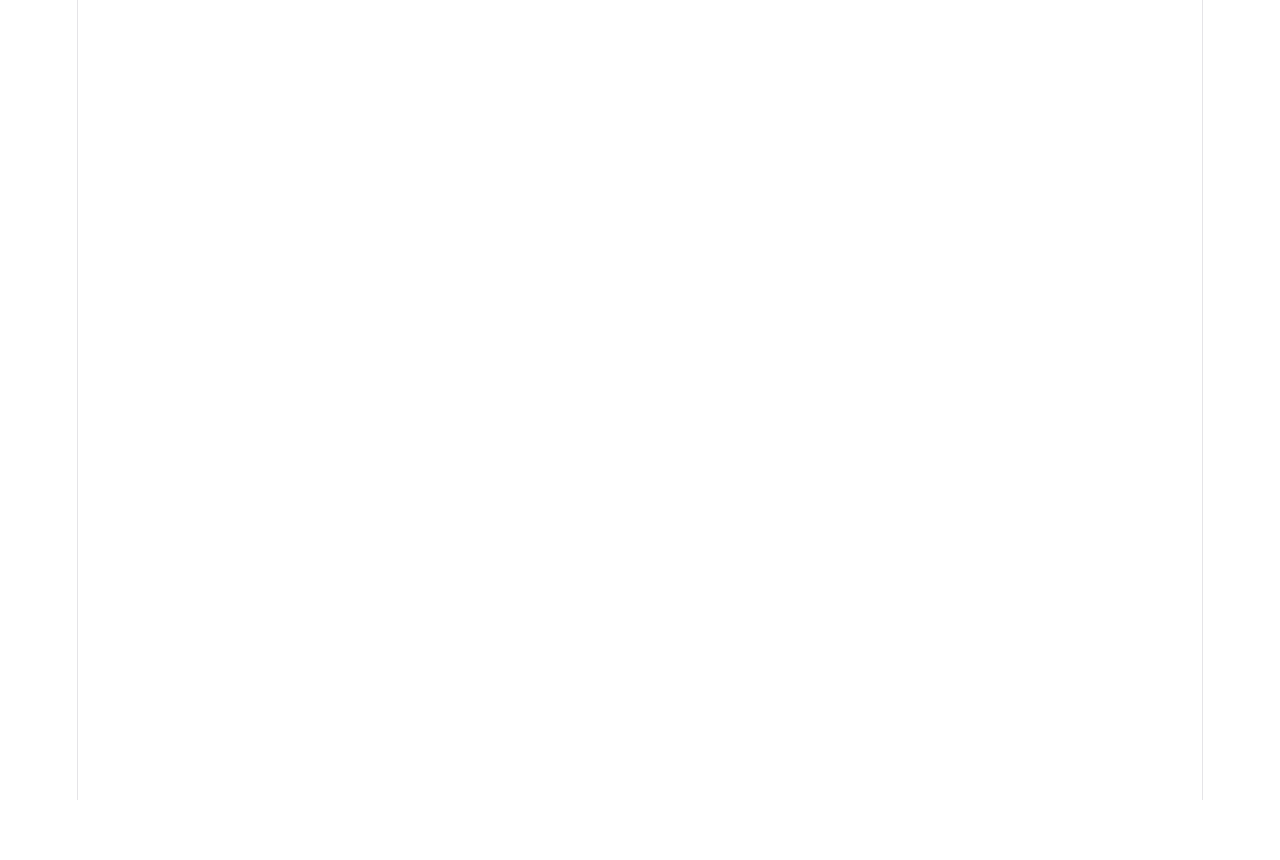
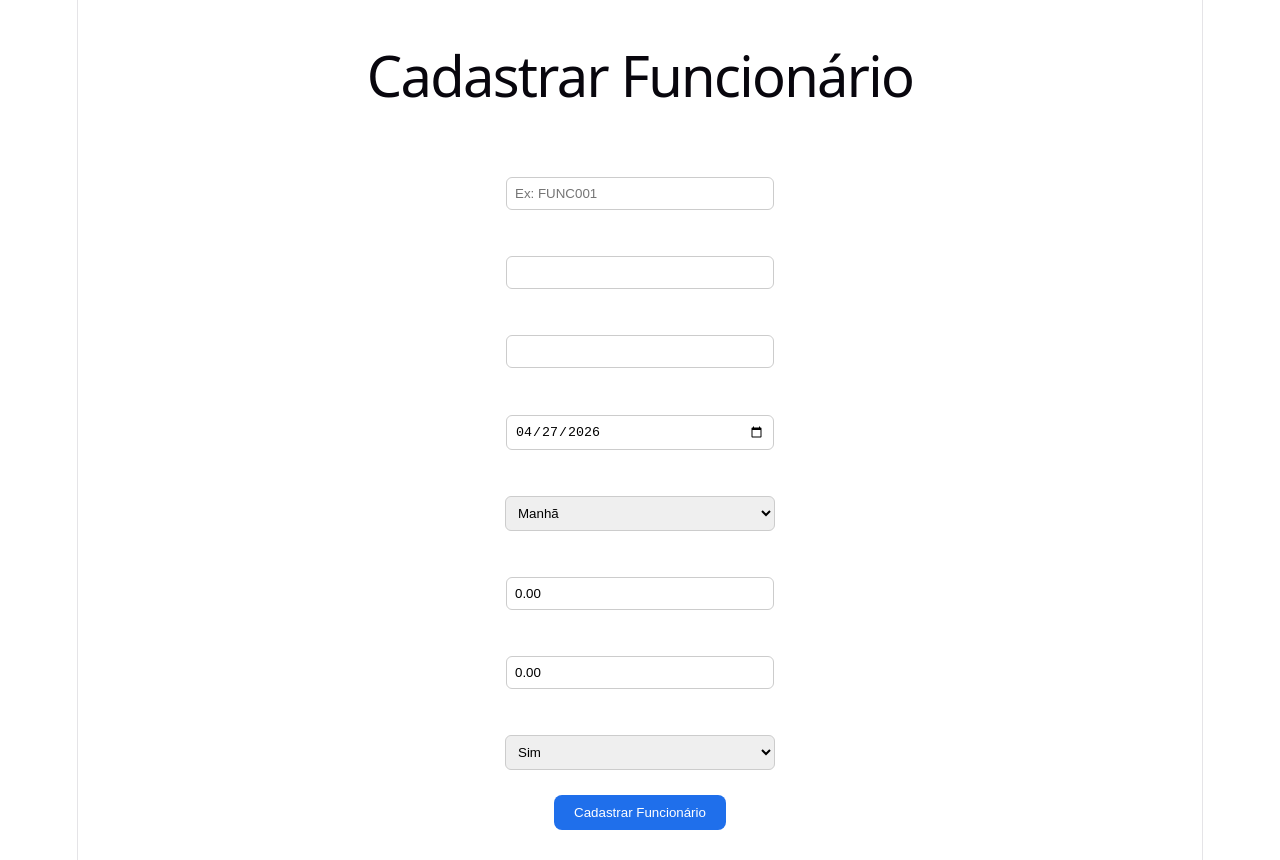
Before and after one commit to KaueFSS/IBMECJr-Projeto, a React (Vite) app in the folder sistema_estoque/front-end/: page /funcionarios/novo in a window 1280 px wide. Before the commit this address had no page. Before the commit the page ends 800 px from the top, so only its background shows below. Built offline with nearby package versions, Linux system fonts and the light colour scheme.

Commit message:
Despesa, funcionario, cadastrocliente / Correção de bug

```diff
--- a/sistema_estoque/front-end/src/App.jsx
+++ b/sistema_estoque/front-end/src/App.jsx
@@ -13,6 +13,8 @@ import ItensCompra from "./pages/itensCompra";
 import Despesas from "./pages/despesas";
 import ItensVenda from "./pages/itensvenda";
 import CadastrarCliente from "./pages/cadastrarcliente";
+import CadastrarFuncionario from "./pages/cadastrarfuncionario";
+import CadastrarDespesa from "./pages/cadastrardespesa";
 
 function App() {
   return (
@@ -32,6 +34,8 @@ function App() {
         <Route path="/despesas" element={<Despesas />} />
         <Route path="/itens-venda" element={<ItensVenda />} />
         <Route path="/clientes/novo" element={<CadastrarCliente/>} />
+        <Route path="/funcionarios/novo" element={<CadastrarFuncionario/>} />
+        <Route path="/despesas/novo" element={<CadastrarDespesa/>} />
       </Routes>
     </BrowserRouter>
   );
--- /dev/null
+++ b/sistema_estoque/front-end/src/components/Paginacao.jsx
@@ -0,0 +1,29 @@
+function Paginacao({ paginaAtual, totalPaginas, onMudarPagina }) {
+  if (!totalPaginas || totalPaginas <= 1) return null;
+
+  return (
+    <div style={{ display: "flex", gap: "8px", marginTop: "20px", alignItems: "center" }}>
+      <button
+        onClick={() => onMudarPagina(paginaAtual - 1)}
+        disabled={paginaAtual === 1}
+        style={{ padding: "6px 12px", cursor: "pointer" }}
+      >
+        Anterior
+      </button>
+
+      <span style={{ color: "white" }}>
+        Página {paginaAtual} de {totalPaginas}
+      </span>
+
+      <button
+        onClick={() => onMudarPagina(paginaAtual + 1)}
+        disabled={paginaAtual === totalPaginas}
+        style={{ padding: "6px 12px", cursor: "pointer" }}
+      >
+        Próxima
+      </button>
+    </div>
+  );
+}
+
+export default Paginacao;
--- a/sistema_estoque/front-end/src/pages/cadastrarcliente.jsx
+++ b/sistema_estoque/front-end/src/pages/cadastrarcliente.jsx
@@ -60,9 +60,7 @@ function CadastrarCliente() {
         saldo_fiado: "0.00",
       });
     } catch (error) {
-      console.error("Erro ao cadastrar cliente:", error);
-      console.error("Resposta da API:", error.response?.data);
-
+      console.error(error.response?.data);
       setErro("Erro ao cadastrar cliente. Verifique os campos.");
       setMensagem("");
     }
--- /dev/null
+++ b/sistema_estoque/front-end/src/pages/cadastrardespesa.jsx
@@ -0,0 +1,138 @@
+import { useState } from "react";
+import FormInput from "../components/FormInput";
+import FormSelect from "../components/FormSelect";
+import BotaoSalvar from "../components/BotaoSalvar";
+import MensagemErro from "../components/MensagemErro";
+import MensagemSucesso from "../components/MensagemSucesso";
+import { criarDado } from "../services/crudService";
+
+function CadastrarDespesa() {
+  const hoje = new Date().toISOString().split("T")[0];
+
+  const [form, setForm] = useState({
+    id_despesa: "",
+    funcionario: "",
+    compra: "",
+    data: hoje,
+    categoria: "",
+    descricao: "",
+    valor: "0.00",
+    recorrente: "false",
+  });
+
+  const [mensagem, setMensagem] = useState("");
+  const [erro, setErro] = useState("");
+
+  function handleChange(e) {
+    const { name, value } = e.target;
+    setForm((prev) => ({ ...prev, [name]: value }));
+  }
+
+  async function handleSubmit(e) {
+    e.preventDefault();
+    setErro("");
+
+    const payload = {
+      ...form,
+      recorrente: form.recorrente === "true",
+      compra: form.compra || null,
+    };
+
+    try {
+      await criarDado("/despesas/", payload);
+      setMensagem("Despesa cadastrada com sucesso!");
+      setForm({ id_despesa: "", funcionario: "", compra: "", data: hoje, categoria: "", descricao: "", valor: "0.00", recorrente: "false" });
+    } catch {
+      setErro("Erro ao cadastrar despesa. Verifique os campos.");
+      setMensagem("");
+    }
+  }
+
+  return (
+    <div style={{ color: "white", padding: "30px" }}>
+      <h1>Cadastrar Despesa</h1>
+      <p>Formulário para cadastrar uma nova despesa.</p>
+
+      <MensagemSucesso mensagem={mensagem} />
+      <MensagemErro mensagem={erro} />
+
+      <form onSubmit={handleSubmit}>
+        <FormInput
+          label="ID da Despesa"
+          name="id_despesa"
+          value={form.id_despesa}
+          onChange={handleChange}
+          required={true}
+          placeholder="Ex: DESP001"
+        />
+
+        <FormInput
+          label="ID do Funcionário Responsável"
+          name="funcionario"
+          value={form.funcionario}
+          onChange={handleChange}
+          required={true}
+          placeholder="Ex: FUNC001"
+        />
+
+        <FormInput
+          label="ID da Compra Vinculada (opcional)"
+          name="compra"
+          value={form.compra}
+          onChange={handleChange}
+          placeholder="Deixe em branco se não houver"
+        />
+
+        <FormInput
+          label="Data"
+          name="data"
+          type="date"
+          value={form.data}
+          onChange={handleChange}
+          required={true}
+        />
+
+        <FormInput
+          label="Categoria"
+          name="categoria"
+          value={form.categoria}
+          onChange={handleChange}
+          required={true}
+          placeholder="Ex: Aluguel, Luz, Água..."
+        />
+
+        <FormInput
+          label="Descrição"
+          name="descricao"
+          value={form.descricao}
+          onChange={handleChange}
+          placeholder="Descrição adicional (opcional)"
+        />
+
+        <FormInput
+          label="Valor (R$)"
+          name="valor"
+          type="number"
+          value={form.valor}
+          onChange={handleChange}
+          required={true}
+        />
+
+        <FormSelect
+          label="Recorrente?"
+          name="recorrente"
+          value={form.recorrente}
+          onChange={handleChange}
+          options={[
+            { value: "false", label: "Não" },
+            { value: "true", label: "Sim" },
+          ]}
+        />
+
+        <BotaoSalvar texto="Cadastrar Despesa" />
+      </form>
+    </div>
+  );
+}
+
+export default CadastrarDespesa;
--- /dev/null
+++ b/sistema_estoque/front-end/src/pages/cadastrarfuncionario.jsx
@@ -0,0 +1,137 @@
+import { useState } from "react";
+import FormInput from "../components/FormInput";
+import FormSelect from "../components/FormSelect";
+import BotaoSalvar from "../components/BotaoSalvar";
+import MensagemErro from "../components/MensagemErro";
+import MensagemSucesso from "../components/MensagemSucesso";
+import { criarDado } from "../services/crudService";
+
+const estadoInicial = {
+  id_funcionario: "",
+  nome: "",
+  cargo: "",
+  data_admissao: new Date().toISOString().split("T")[0],
+  turno: "Manhã",
+  salario: "0.00",
+  horas_semanais: "0.00",
+  ativo: "true",
+};
+
+function CadastrarFuncionario() {
+  const [funcionario, setFuncionario] = useState(estadoInicial);
+  const [mensagem, setMensagem] = useState("");
+  const [erro, setErro] = useState("");
+
+  function handleChange(e) {
+    setFuncionario({ ...funcionario, [e.target.name]: e.target.value });
+  }
+
+  async function handleSubmit(e) {
+    e.preventDefault();
+
+    try {
+      await criarDado("/funcionarios/", {
+        ...funcionario,
+        ativo: funcionario.ativo === "true",
+      });
+
+      setMensagem("Funcionário cadastrado com sucesso!");
+      setErro("");
+      setFuncionario(estadoInicial);
+    } catch (err) {
+      setErro("Erro ao cadastrar funcionário. Verifique os campos.");
+      setMensagem("");
+    }
+  }
+
+  return (
+    <div style={{ color: "white", padding: "30px" }}>
+      <h1>Cadastrar Funcionário</h1>
+      <p>Formulário para cadastrar um novo funcionário.</p>
+
+      <MensagemSucesso mensagem={mensagem} />
+      <MensagemErro mensagem={erro} />
+
+      <form onSubmit={handleSubmit}>
+        <FormInput
+          label="ID do Funcionário"
+          name="id_funcionario"
+          value={funcionario.id_funcionario}
+          onChange={handleChange}
+          required={true}
+          placeholder="Ex: FUNC001"
+        />
+
+        <FormInput
+          label="Nome"
+          name="nome"
+          value={funcionario.nome}
+          onChange={handleChange}
+          required={true}
+        />
+
+        <FormInput
+          label="Cargo"
+          name="cargo"
+          value={funcionario.cargo}
+          onChange={handleChange}
+          required={true}
+        />
+
+        <FormInput
+          label="Data de Admissão"
+          name="data_admissao"
+          type="date"
+          value={funcionario.data_admissao}
+          onChange={handleChange}
+          required={true}
+        />
+
+        <FormSelect
+          label="Turno"
+          name="turno"
+          value={funcionario.turno}
+          onChange={handleChange}
+          options={[
+            { value: "Manhã", label: "Manhã" },
+            { value: "Tarde", label: "Tarde" },
+            { value: "Noite", label: "Noite" },
+          ]}
+        />
+
+        <FormInput
+          label="Salário (R$)"
+          name="salario"
+          type="number"
+          value={funcionario.salario}
+          onChange={handleChange}
+          required={true}
+        />
+
+        <FormInput
+          label="Horas Semanais"
+          name="horas_semanais"
+          type="number"
+          value={funcionario.horas_semanais}
+          onChange={handleChange}
+          required={true}
+        />
+
+        <FormSelect
+          label="Ativo?"
+          name="ativo"
+          value={funcionario.ativo}
+          onChange={handleChange}
+          options={[
+            { value: "true", label: "Sim" },
+            { value: "false", label: "Não" },
+          ]}
+        />
+
+        <BotaoSalvar texto="Cadastrar Funcionário" />
+      </form>
+    </div>
+  );
+}
+
+export default CadastrarFuncionario;
--- a/sistema_estoque/front-end/src/pages/home.jsx
+++ b/sistema_estoque/front-end/src/pages/home.jsx
@@ -32,6 +32,8 @@ function Home() {
         <Link to="/relatorios" style={linkStyle}>Relatórios</Link>
         <Link to="/itens-venda" style={linkStyle}>Itens de Venda</Link>
         <Link to="/clientes/novo" style={linkStyle}>Cadastrar Cliente</Link>
+        <Link to="/funcionarios/novo" style={linkStyle}>Cadastrar Funcionário</Link>
+        <Link to="/despesas/novo" style={linkStyle}>Cadastrar Despesa</Link>
       </div>
     </div>
   );
--- a/sistema_estoque/front-end/src/pages/itensvenda.jsx
+++ b/sistema_estoque/front-end/src/pages/itensvenda.jsx
@@ -1,6 +1,5 @@
 import { useEffect, useState } from "react";
 import api from "../services/api";
-import Paginacao from "../components/Paginacao";
 
 function ItensVenda() {
   const [itensVenda, setItensVenda] = useState([]);
```
Also changed, not shown: 1 other file (tests, documents, lock files or other folders).
